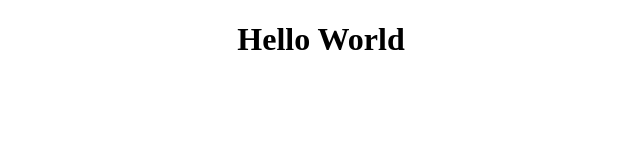
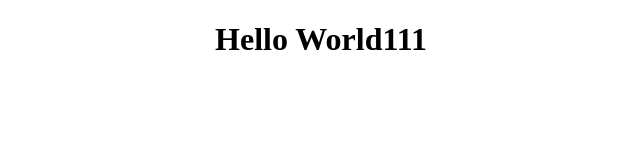
Before and after one commit to jkxyx205/git-action-test, a plain HTML site: page index.html in a window 1280 px wide. Shown: the whole page, without its empty margins (319-959 px from the left). Drawn offline with Linux system fonts and the light colour scheme.

Commit message:
Update greeting text in index.html

```diff
--- a/index.html
+++ b/index.html
@@ -8,7 +8,7 @@
 </head>
 
 <body>
-    <h1 style="text-align: center;">Hello World</h1>
+    <h1 style="text-align: center;">Hello World111</h1>
 </body>
 
 </html>
```
